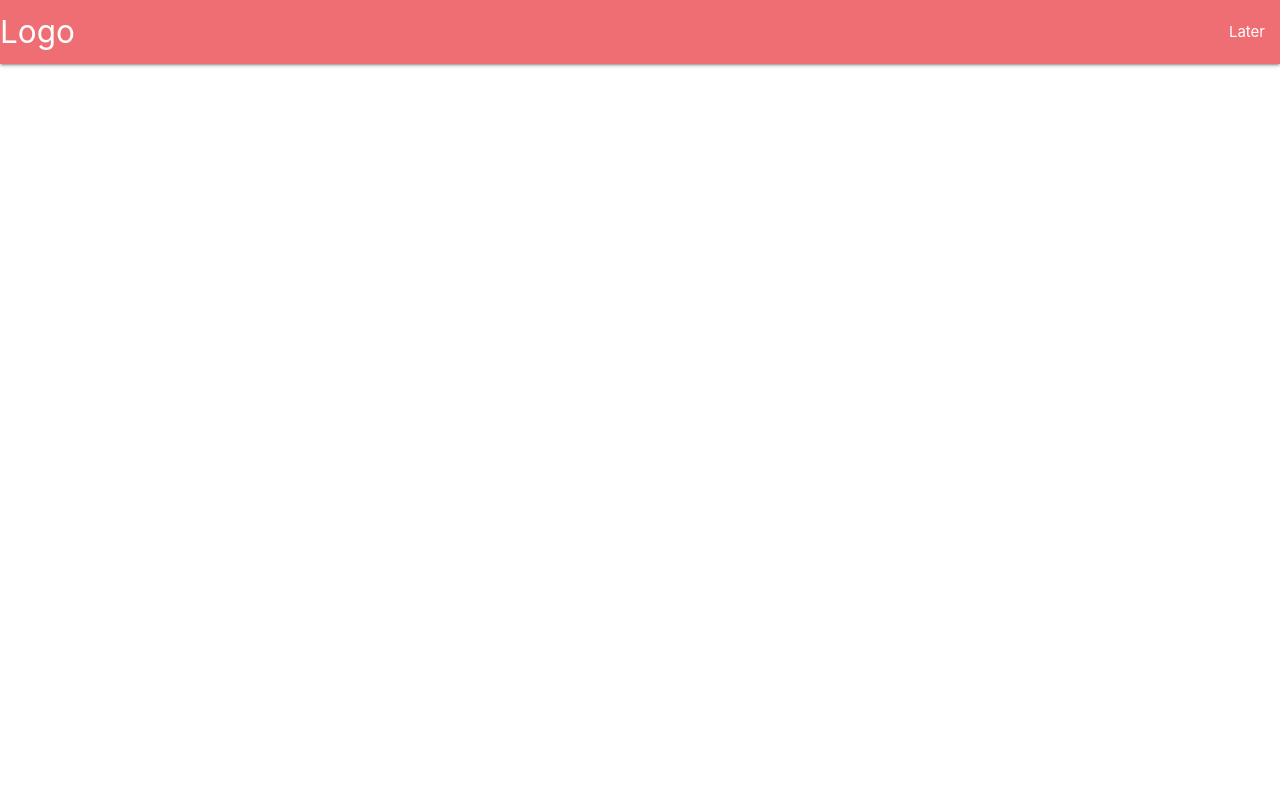
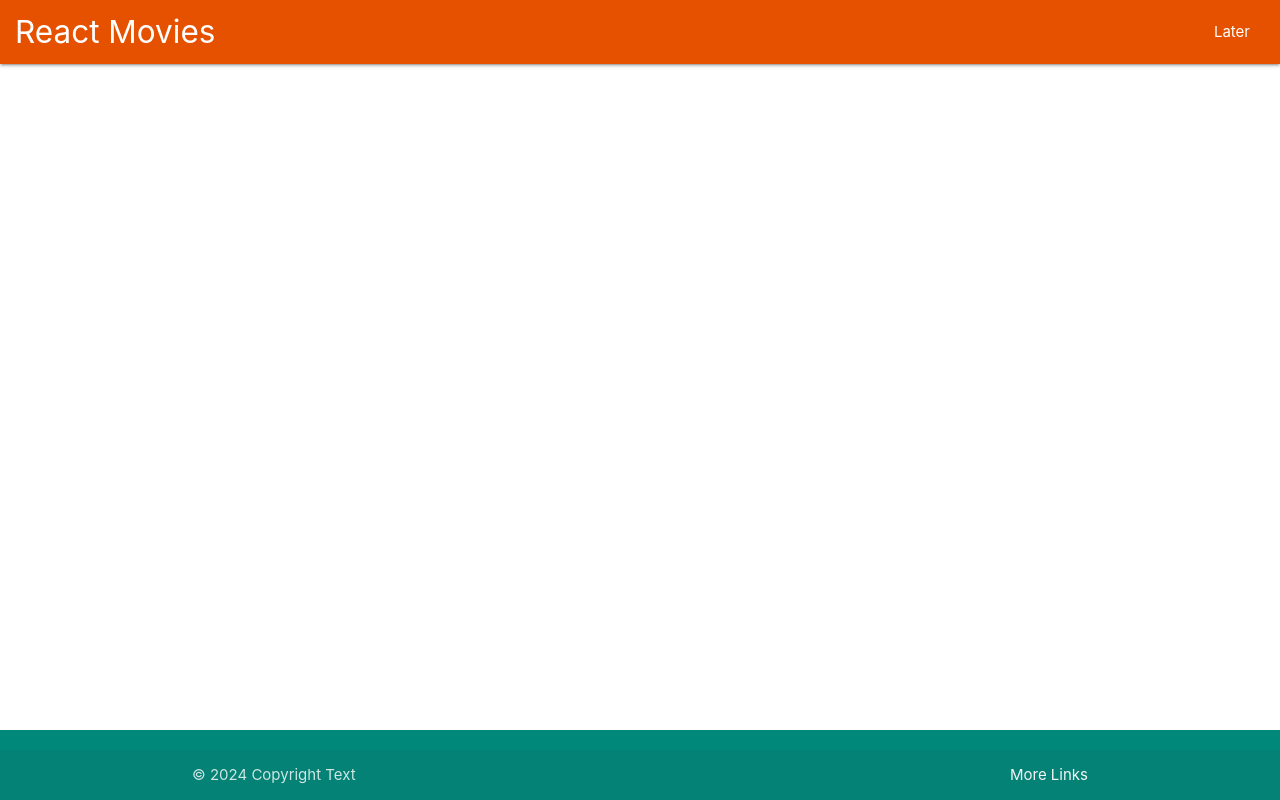
Before and after one commit to Studieren-React/project-movies, a React (Create React App) app: page / in a window 1280 px wide. Built offline with nearby package versions, Linux system fonts and the light colour scheme.

Commit message:
add basic layout

```diff
--- a/package.json
+++ b/package.json
@@ -15,7 +15,8 @@
     "start": "react-scripts start",
     "build": "react-scripts build",
     "test": "react-scripts test",
-    "eject": "react-scripts eject"
+    "eject": "react-scripts eject",
+    "format": "prettier --write './**/*.{js,jsx,ts,tsx,css,md,json}' --config ./.prettierrc"
   },
   "eslintConfig": {
     "extends": [
@@ -34,5 +35,8 @@
       "last 1 firefox version",
       "last 1 safari version"
     ]
+  },
+  "devDependencies": {
+    "prettier": "3.2.5"
   }
 }
--- a/src/App.js
+++ /dev/null
@@ -1,11 +0,0 @@
-import { Footer } from "./layout/Footer";
-import { Header } from "./layout/Header";
-
-export default function App() {
-  return (
-    <div>
-      <Header />
-      <Footer />
-    </div>
-  );
-}
--- /dev/null
+++ b/src/App.jsx
@@ -0,0 +1,14 @@
+import React from "react";
+import { Footer } from "./layout/Footer/Footer";
+import { Header } from "./layout/Header/Header";
+import { Main } from "./layout/Main/Main";
+
+export default function App() {
+  return (
+    <>
+      <Header />
+      <Main />
+      <Footer />
+    </>
+  );
+}
--- a/src/index.css
+++ b/src/index.css
@@ -7,7 +7,10 @@ body {
   -moz-osx-font-smoothing: grayscale;
 }
 
-code {
-  font-family: source-code-pro, Menlo, Monaco, Consolas, 'Courier New',
-    monospace;
+html,
+body {
+  height: 100%;
+  width: 100%;
+  padding: 0;
+  margin: 0;
 }
--- a/src/layout/Footer.jsx
+++ /dev/null
@@ -1,5 +0,0 @@
-export function Footer() {
-    return (
-        <footer></footer>
-    );
-}
--- /dev/null
+++ b/src/layout/Footer/Footer.jsx
@@ -0,0 +1,12 @@
+export function Footer() {
+    return (
+        <footer className="page-footer teal darken-1">
+            <div className="footer-copyright">
+                <div className="container">
+                    © {new Date().getFullYear()} Copyright Text
+                    <a className="grey-text text-lighten-4 right" href="#!">More Links</a>
+                </div>
+            </div>
+        </footer>
+    );
+}
--- /dev/null
+++ b/src/layout/Header/Header.css
@@ -0,0 +1,3 @@
+.header-nav {
+    padding: 0 1rem;
+}
--- a/src/layout/Header.jsx
+++ b/src/layout/Header/Header.jsx
@@ -1,11 +1,13 @@
+import './Header.css';
+
 export function Header() {
     return (
-        <nav>
+        <nav className="orange darken-4 header-nav">
             <div className="nav-wrapper">
                 <a
                     href="!#"
                     className="brand-logo"
-                >Logo</a>
+                >React Movies</a>
                 <ul
                     id="nav-mobile"
                     className="right hide-on-med-and-down"
--- /dev/null
+++ b/src/layout/Main/Main.css
@@ -0,0 +1,3 @@
+.content {
+    min-height: calc(100vh - 64px - 70px);
+}
--- /dev/null
+++ b/src/layout/Main/Main.jsx
@@ -0,0 +1,11 @@
+import './Main.css';
+
+// URL=http://www.omdbapi.com/
+// c1004236
+// OMDb API: http://www.omdbapi.com/?i=tt3896198&apikey=c1004236
+
+export function Main() {
+    return (
+        <main className="container content"></main>
+    )
+}
```
Also changed, not shown: src/layout/Footer/Footer.css (added), 2 other files (tests, documents, lock files or other folders).
